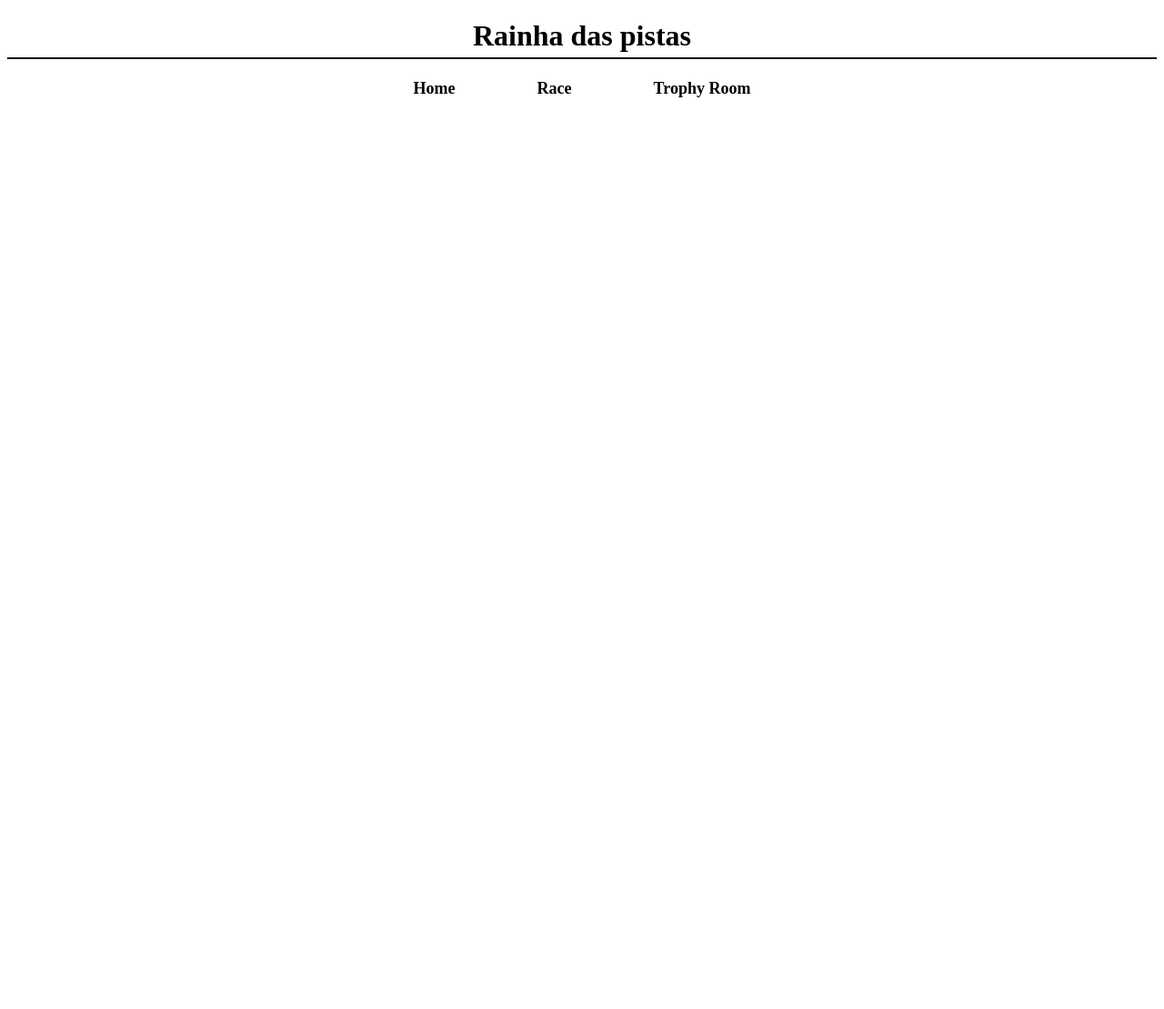
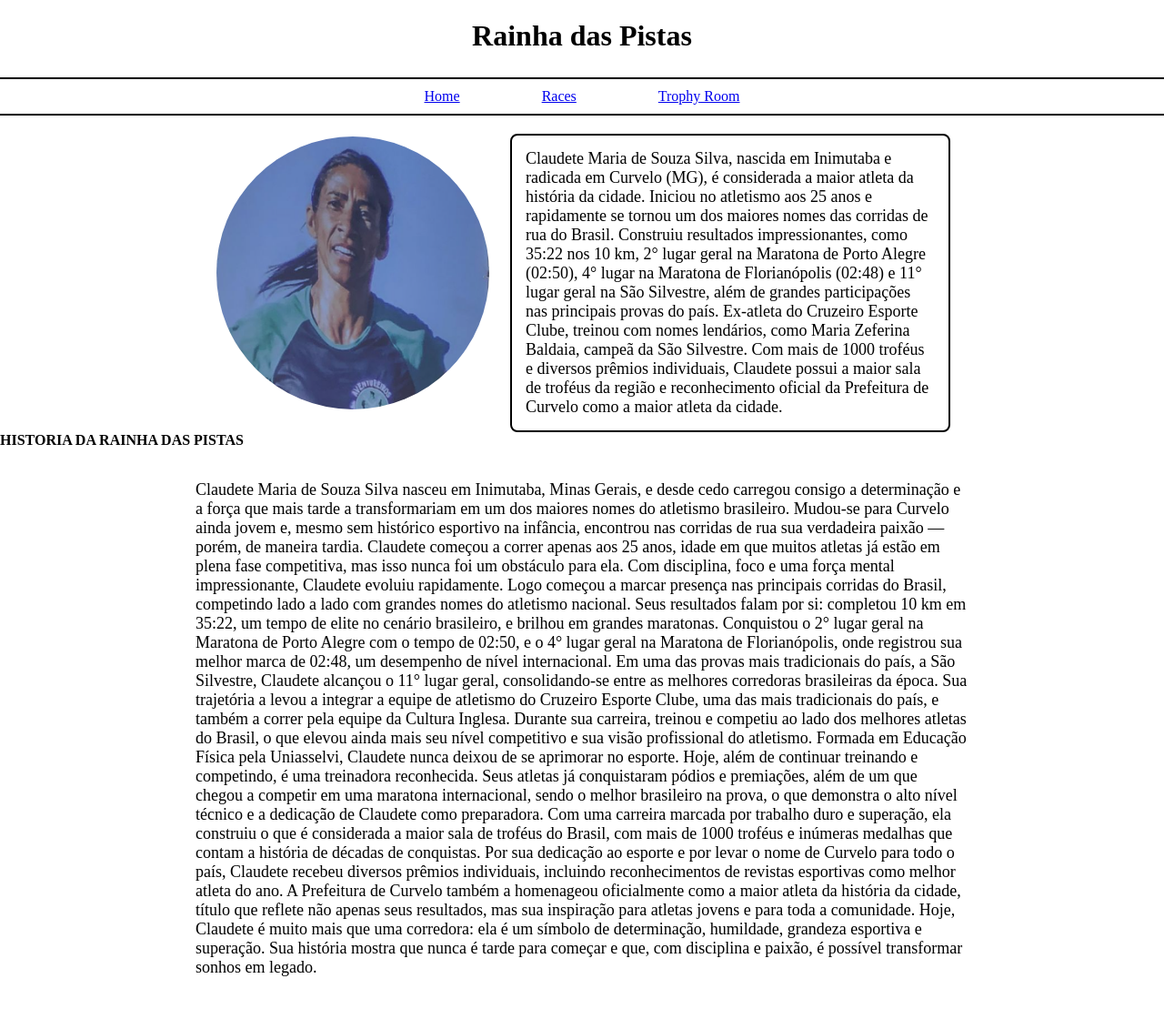
Before and after one commit to LuisTieres/Rainha_das_Pistas, a plain HTML site: page frontend/index.html in a window 1280 px wide. Shown: the whole page at 91% size. Before the commit the page ends 800 px from the top, so only its background shows below. Drawn offline with Linux system fonts and the light colour scheme.

Commit message:
Atualiza Assets e corrige estrutura

```diff
--- a/frontend/index.html
+++ b/frontend/index.html
@@ -1,21 +1,49 @@
 <!DOCTYPE html>
+<html lang="en">
 
- <html>
 <head>
+    <meta charset="UTF-8">
     <title>Rainha das Pistas</title>
     <link rel="stylesheet" href="styles.css">
 </head>
 
 <body>
     <header>
-            <h1>Rainha das pistas</h1>
+        <h1>Rainha das Pistas</h1>
     </header>
 
-        <div class="menu">
-            <span class="Home">Home</span>
-            <span class="Race">Race</span>
-            <span class="TrophyRoom">Trophy Room</span>
+    <nav class="menu">
+        <a href="index.html">Home</a>
+        <a href="races.html">Races</a>
+        <a href="trophyroom.html">Trophy Room</a>
+    </nav>
+    <div class="background"></div>
+
+    <main>
+        <img src="pictures/Claudete.png" alt="Profile Photo">
+        <div class="profile-text">
+            Claudete Maria de Souza Silva, nascida em Inimutaba e radicada em Curvelo (MG), é considerada a maior atleta da história da cidade. Iniciou no atletismo aos 25 anos e rapidamente se tornou um dos maiores nomes das corridas de rua do Brasil. Construiu resultados impressionantes, como 35:22 nos 10 km, 2° lugar geral na Maratona de Porto Alegre (02:50), 4° lugar na Maratona de Florianópolis (02:48) e 11° lugar geral na São Silvestre, além de grandes participações nas principais provas do país. Ex-atleta do Cruzeiro Esporte Clube, treinou com nomes lendários, como Maria Zeferina Baldaia, campeã da São Silvestre. Com mais de 1000 troféus e diversos prêmios individuais, Claudete possui a maior sala de troféus da região e reconhecimento oficial da Prefeitura de Curvelo como a maior atleta da cidade.
+        </div>
+    </main>
+    <div class="hitory-title">
+         HISTORIA DA RAINHA DAS PISTAS
+    </div>
+    <div class="hitory-text">
+        Claudete Maria de Souza Silva nasceu em Inimutaba, Minas Gerais, e desde cedo carregou consigo a determinação e a força que mais tarde a transformariam em um dos maiores nomes do atletismo brasileiro. Mudou-se para Curvelo ainda jovem e, mesmo sem histórico esportivo na infância, encontrou nas corridas de rua sua verdadeira paixão — porém, de maneira tardia. Claudete começou a correr apenas aos 25 anos, idade em que muitos atletas já estão em plena fase competitiva, mas isso nunca foi um obstáculo para ela.
+
+        Com disciplina, foco e uma força mental impressionante, Claudete evoluiu rapidamente. Logo começou a marcar presença nas principais corridas do Brasil, competindo lado a lado com grandes nomes do atletismo nacional. Seus resultados falam por si: completou 10 km em 35:22, um tempo de elite no cenário brasileiro, e brilhou em grandes maratonas. Conquistou o 2° lugar geral na Maratona de Porto Alegre com o tempo de 02:50, e o 4° lugar geral na Maratona de Florianópolis, onde registrou sua melhor marca de 02:48, um desempenho de nível internacional. Em uma das provas mais tradicionais do país, a São Silvestre, Claudete alcançou o 11° lugar geral, consolidando-se entre as melhores corredoras brasileiras da época.
+
+        Sua trajetória a levou a integrar a equipe de atletismo do Cruzeiro Esporte Clube, uma das mais tradicionais do país, e também a correr pela equipe da Cultura Inglesa. Durante sua carreira, treinou e competiu ao lado dos melhores atletas do Brasil, o que elevou ainda mais seu nível competitivo e sua visão profissional do atletismo.
+
+        Formada em Educação Física pela Uniasselvi, Claudete nunca deixou de se aprimorar no esporte. Hoje, além de continuar treinando e competindo, é uma treinadora reconhecida. Seus atletas já conquistaram pódios e premiações, além de um que chegou a competir em uma maratona internacional, sendo o melhor brasileiro na prova, o que demonstra o alto nível técnico e a dedicação de Claudete como preparadora.
+
+        Com uma carreira marcada por trabalho duro e superação, ela construiu o que é considerada a maior sala de troféus do Brasil, com mais de 1000 troféus e inúmeras medalhas que contam a história de décadas de conquistas.
+
+        Por sua dedicação ao esporte e por levar o nome de Curvelo para todo o país, Claudete recebeu diversos prêmios individuais, incluindo reconhecimentos de revistas esportivas como melhor atleta do ano. A Prefeitura de Curvelo também a homenageou oficialmente como a maior atleta da história da cidade, título que reflete não apenas seus resultados, mas sua inspiração para atletas jovens e para toda a comunidade.
+
+        Hoje, Claudete é muito mais que uma corredora: ela é um símbolo de determinação, humildade, grandeza esportiva e superação. Sua história mostra que nunca é tarde para começar e que, com disciplina e paixão, é possível transformar sonhos em legado.
     </div>
 
+
+
 </body>
- </html>
--- a/frontend/styles.css
+++ b/frontend/styles.css
@@ -1,6 +1,5 @@
 header h1 {
     text-align: center;
-    border-bottom: 2px solid black;
     padding-bottom: 5px;
     font-weight: bold;
 }
@@ -9,10 +8,77 @@ header h1 {
     display: flex;
     justify-content: center;
     gap: 90px;
+    border-top: 2px solid black;
+    border-bottom: 2px solid black;
+    padding: 10px 0;
 }
+
 
 .menu span {
     font-size: large;
     font-weight: bold;
     text-align: center;
 }
+
+
+body, html {
+  margin: 0;
+  height: 100%;
+  position: relative;
+}
+
+.background {
+  position: fixed;
+  top: 0;
+  left: 0;
+  width: 100%;
+  height: 100%;
+  /* background-image: url('pictures/tocha.png');   */
+  background-size: cover;
+  background-position: center;
+  /*filter: blur(5px);  */
+  z-index: -1;
+}
+
+main {
+    display: flex;
+    align-items: flex-start;
+    gap: 20px;
+    margin-top: 20px;
+    justify-content: center;
+    margin-left: 0;
+}
+
+main img {
+    width: 300px;
+    height: 300px;
+    object-fit: cover;
+    border-radius: 50%;
+    border: 3px solid white;
+}
+
+.profile-text {
+    max-width: 450px;
+    background: rgba(255, 255, 255, 0.7);
+    padding: 15px;
+    border-radius: 8px;
+    font-size: 18px;
+    border-top: 2px solid black;
+    border-right: 2px solid black;
+    border-left: 2px solid black;
+    border-bottom: 2px solid black;
+}
+
+.hitory-text {
+    max-width: 850px;
+    margin: 0 auto;
+    background: rgba(255, 255, 255, 0.7);
+    padding: 35px;
+    border-radius: 8px;
+    font-size: 18px;
+}
+
+.hitory-title{
+    font-weight: bold;
+    margin: 0 auto;
+}
```
Also changed, not shown: frontend/pictures/Claudete.png (added), frontend/pictures/Claudeterun.png (added), frontend/pictures/tocha.png (added). Lines whose indentation alone changed are shown as unchanged.
